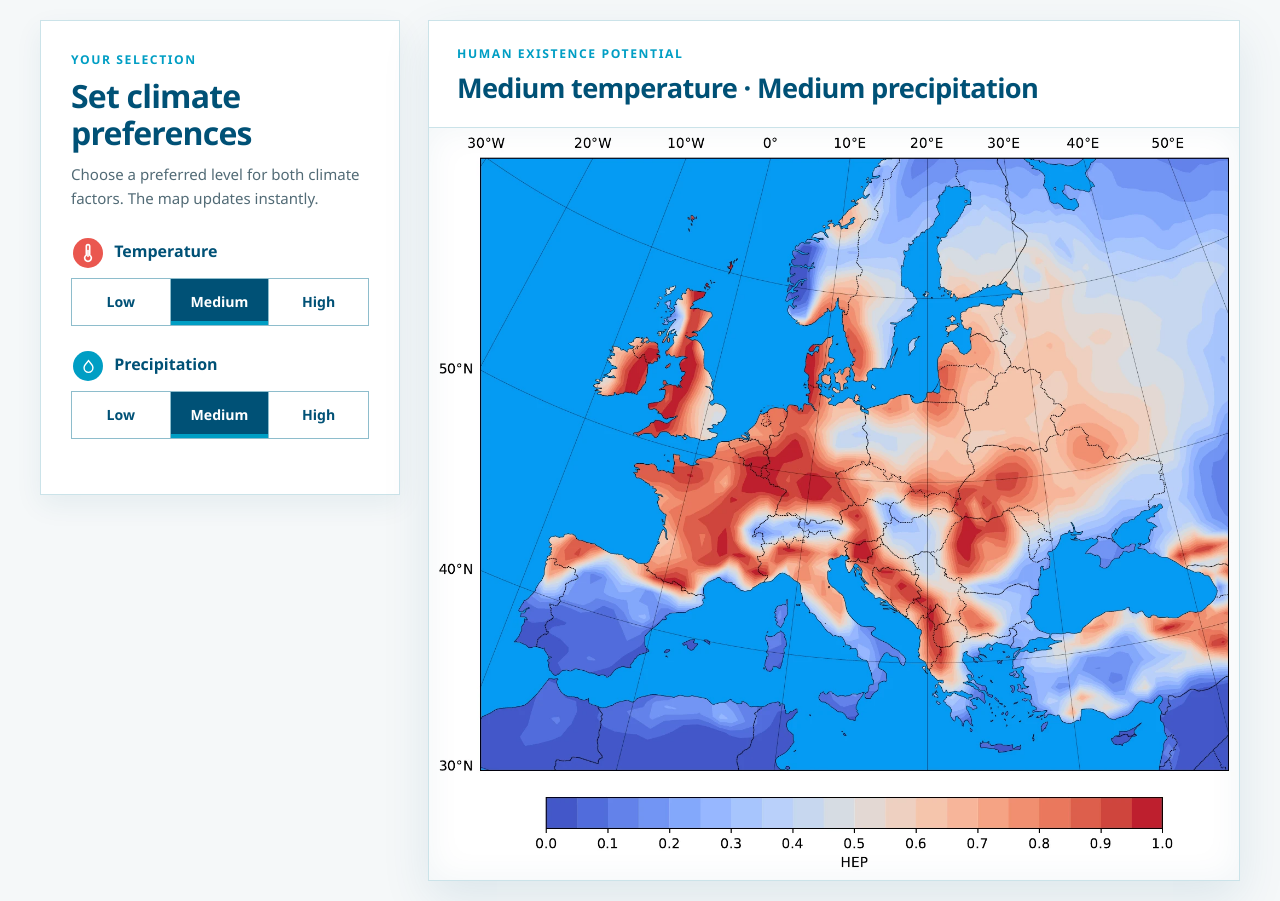
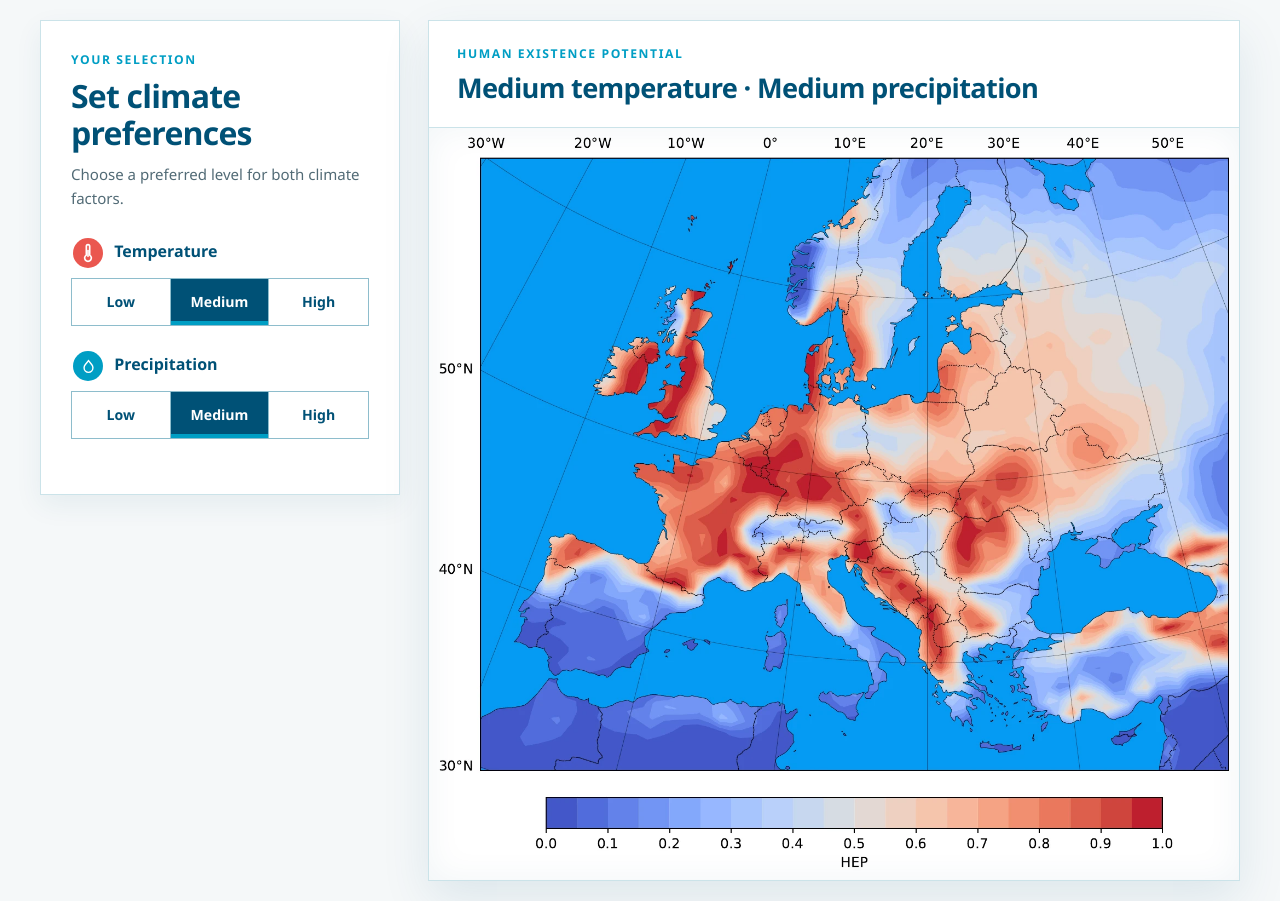
Before and after one commit to HESCOR/hep-explorer, a plain HTML site: page embed.html in a window 1280 px wide. Drawn offline with Linux system fonts and the light colour scheme.

Commit message:
Shorten climate control instructions

```diff
--- a/embed.html
+++ b/embed.html
@@ -18,7 +18,7 @@
         <div class="section-heading">
           <p class="step">Your selection</p>
           <h2 id="explorer-title">Set climate preferences</h2>
-          <p>Choose a preferred level for both climate factors. The map updates instantly.</p>
+          <p>Choose a preferred level for both climate factors.</p>
         </div>
 
         <fieldset class="choice-group" data-variable="temp">
```
Also changed, not shown: index.html (+1 -1 lines).
